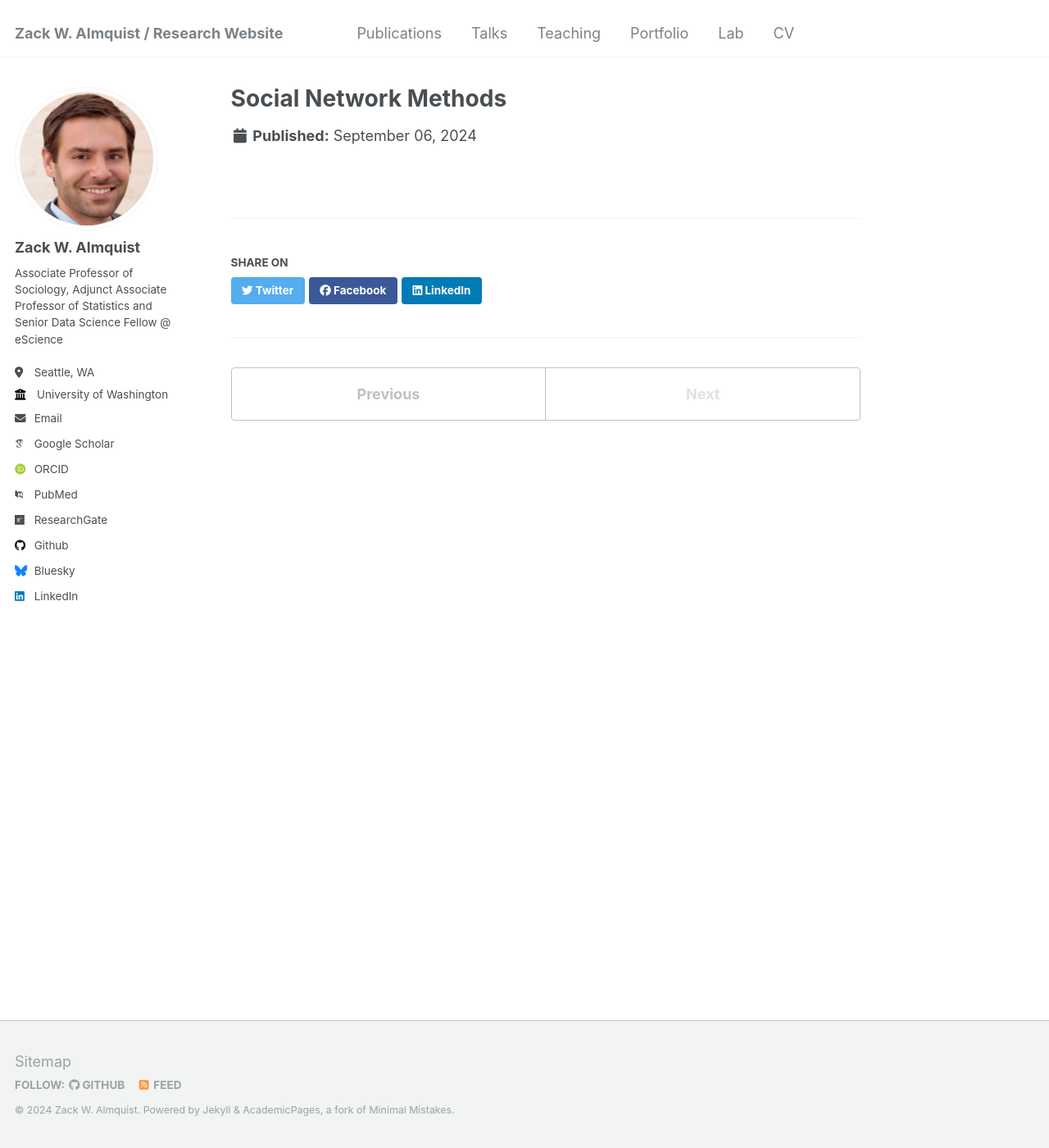
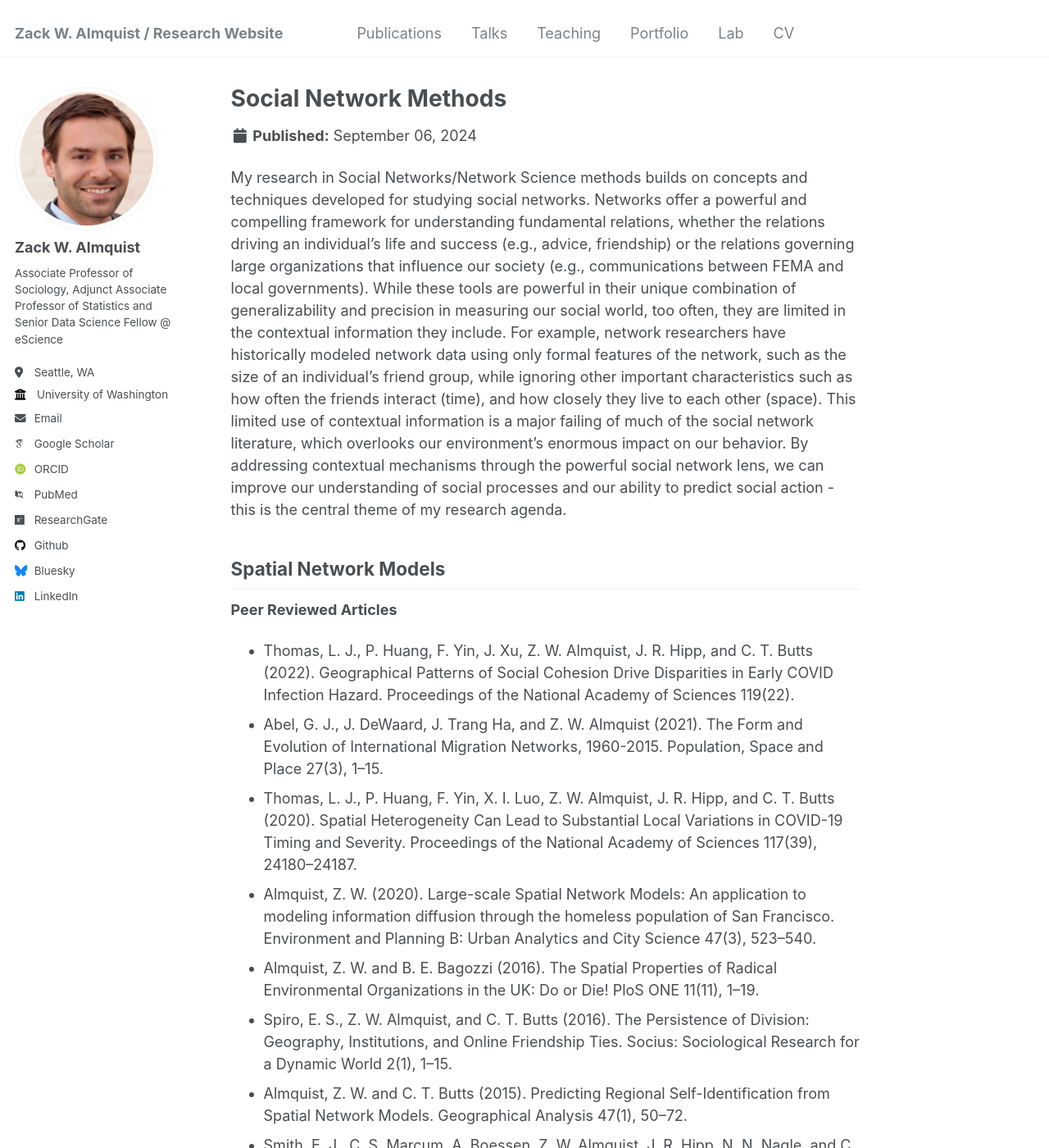
Before and after one commit to zalmquist/zalmquist.github.io, a Jekyll site: the page built from _portfolio/portfolio-4.md, in a window 1280 px wide and 1400 px high. Shown: the whole window at 82% size. Built offline with Jekyll 4.4.1, drawn with Linux system fonts in a browser that asks for light colours; some web fonts are replaced; some of the changed text lies outside the part shown.

Commit message:
Update portfolio-4.md

```diff
--- a/_portfolio/portfolio-4.md
+++ b/_portfolio/portfolio-4.md
@@ -3,3 +3,53 @@ title: "Social Network Methods"
 excerpt: "<img src='/images/500x300.png'>"
 collection: portfolio
 ---
+
+
+My research in Social Networks/Network Science methods builds on concepts and techniques developed for studying social networks. Networks offer a powerful and compelling framework for understanding fundamental relations, whether the relations driving an individual’s life and success (e.g., advice, friendship) or the relations governing large organizations that influence our society (e.g., communications between FEMA and local governments). While these tools are powerful in their unique combination of generalizability and precision in measuring our social world, too often, they are limited in the contextual information they include. For example, network researchers have historically modeled network data using only formal features of the network, such as the size of an individual’s friend group, while ignoring other important characteristics such as how often the friends interact (time), and how closely they live to each other (space). This limited use of contextual information is a major failing of much of the social network literature, which overlooks our environment's enormous impact on our behavior. By addressing contextual mechanisms through the powerful social network lens, we can improve our understanding of social processes and our ability to predict social action - this is the central theme of my research agenda.
+
+## Spatial Network Models
+
+**Peer Reviewed Articles**
+
+* Thomas, L. J., P. Huang, F. Yin, J. Xu, Z. W. Almquist, J. R. Hipp, and C. T. Butts (2022). Geographical Patterns of
+Social Cohesion Drive Disparities in Early COVID Infection Hazard. Proceedings of the National Academy of
+Sciences 119(22).
+* Abel, G. J., J. DeWaard, J. Trang Ha, and Z. W. Almquist (2021). The Form and Evolution of International Migration Networks, 1960-2015. Population, Space and Place 27(3), 1–15.
+* Thomas, L. J., P. Huang, F. Yin, X. I. Luo, Z. W. Almquist, J. R. Hipp, and C. T. Butts (2020). Spatial Heterogeneity Can Lead to Substantial Local Variations in COVID-19 Timing and Severity. Proceedings of the National
+Academy of Sciences 117(39), 24180–24187.
+* Almquist, Z. W. (2020). Large-scale Spatial Network Models: An application to modeling information diffusion
+through the homeless population of San Francisco. Environment and Planning B: Urban Analytics and City
+Science 47(3), 523–540.
+* Almquist, Z. W. and B. E. Bagozzi (2016). The Spatial Properties of Radical Environmental Organizations in the
+UK: Do or Die! PloS ONE 11(11), 1–19.
+* Spiro, E. S., Z. W. Almquist, and C. T. Butts (2016). The Persistence of Division: Geography, Institutions, and
+Online Friendship Ties. Socius: Sociological Research for a Dynamic World 2(1), 1–15.
+* Almquist, Z. W. and C. T. Butts (2015). Predicting Regional Self-Identification from Spatial Network Models.
+Geographical Analysis 47(1), 50–72.
+* Smith, E. J., C. S. Marcum, A. Boessen, Z. W. Almquist, J. R. Hipp, N. N. Nagle, and C. T. Butts (2014). The Relationship of Age to Personal Network Size, Relational Multiplexity, and Proximity to Alters in the Western
+United States. The Journal of Gerontology: Series B 70(1), 91–99.
+* Boessen, A., J. R. Hipp, E. J. Smith, C. T. Butts, N. N. Nagle, and Z. W. Almquist (2014). Networks, Space, and
+Residents’ Perception of Cohesion. American Journal of Community Psychology 53(3), 447–461.
+* Almquist, Z. W. and C. T. Butts (2012). Point process models for household distributions within small areal
+units. Demographic Research 26(22), 593–632.
+
+## Dynamic Network Models
+
+**Peer Reviewed Articles**
+
+* Mallik, A. and Z. W. Almquist (2019). Stable Multiple Time Step Simulation/Prediction from Lagged Dynamic Network Regression Models. Journal of Computational and Graphical Statistics 28(4), 967–979.
+* Almquist, Z. W. and C. T. Butts (2018). Dynamic Network Analysis with Missing Data: Theory and Methods.
+Statistica Sinica 28(3), 1245–1264.
+* Almquist, Z. W., E. S. Spiro, and C. T. Butts (2016). “Shifting Attention: Modeling Follower Relationship Dynamics among US Emergency Management-related Organizations During a Colorado Wildfire.” In: Social Network Analysis of Disaster Response, Recovery, and Adaptation. Ed. by A. Faas and E. Jones. Philadelphia,
+PA: Elsevier.
+* Butts, C. T. and Z. W. Almquist (2015). A Flexible Parameterization for Baseline Mean Degree in MultipleNetwork ERGMs. The Journal of Mathematical Sociology 39(3), 163–167.
+* Almquist, Z. W. and C. T. Butts (2014). “Bayesian Analysis of Dynamic Network Regression with Joint Edge/Vertex Dynamics”. In: Bayesian Inference in the Social Sciences. Ed. by I. Jeliazkov and X.-S. Yang. Hoboken, New Jersey: John Wiley & Sons.
+* Almquist, Z. W. and C. T. Butts (2014). Logistic Network Regression for Scalable Analysis of Networks with Joint Edge/Vertex Dynamics. Sociological Methodology 44(1), 273–321.
+* Almquist, Z. W. and C. T. Butts (2013). Dynamic Network Logistic Regression: A Logistic Choice Analysis of Inter- and Intra-group Blog Citation Dynamics in the 2004 US Presidential Election. Political Analysis 21(4), 430–448.
+
+## Personal Networks/Egocentric Networks
+
+**Peer Reviewed Articles**
+* Almquist, Z. W., S. Arya, L. Zeng, and E. S. Spiro (2019). Unbiased Sampling of Users from (Online) Activity
+Data. Field Methods 31(1), 23–38.
+* Almquist, Z. W. (2012). Random errors in egocentric networks. Social Networks 34(4), 493–505.
```
